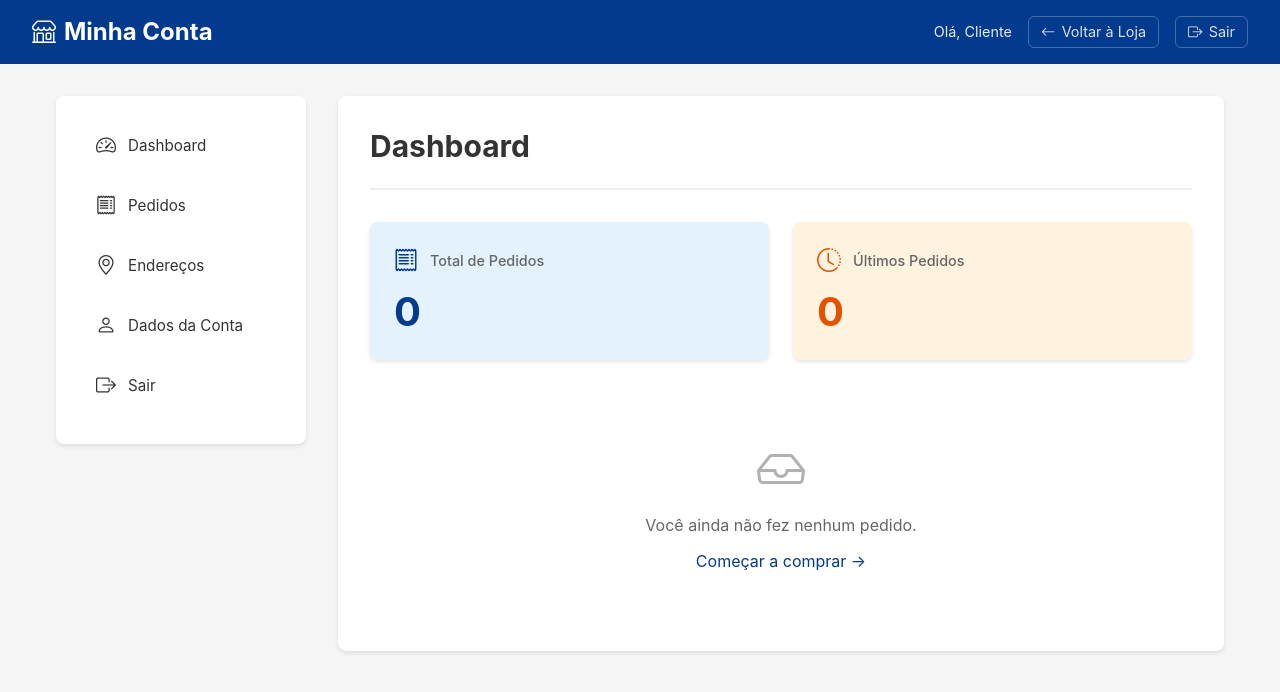
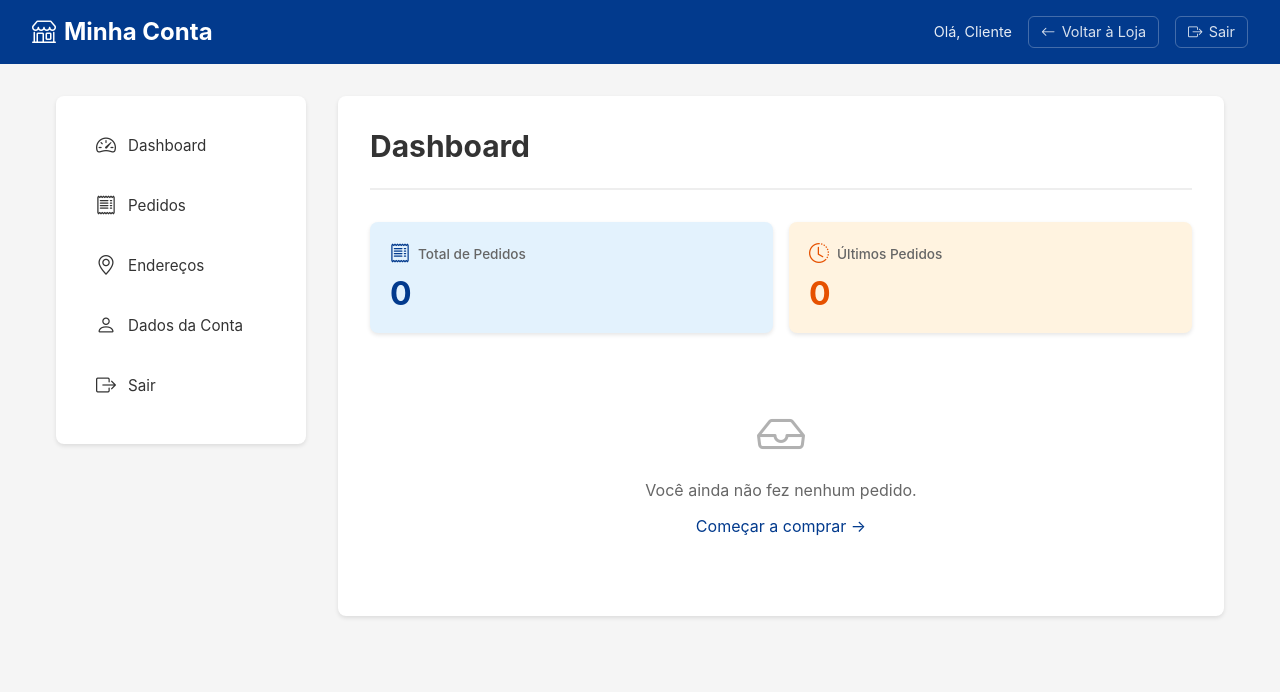
Before and after one commit to pixel12digital/ecommerce-V1.0, a PHP site: page /themes/default/storefront/customers/dashboard.php in a window 1280 px wide. Shown: the top 692 px of the page. Run offline with PHP 8.4, Linux system fonts and the light colour scheme.

Commit message:
fix: eliminar overflow horizontal mobile em todas as telas da área Minha Conta

```diff
--- a/themes/default/storefront/customers/dashboard.php
+++ b/themes/default/storefront/customers/dashboard.php
@@ -20,22 +20,26 @@ $registered = isset($_GET['registered']) ? true : false;
     </div>
 <?php endif; ?>
 
-<div style="display: grid; grid-template-columns: repeat(auto-fit, minmax(200px, 1fr)); gap: 1.5rem; margin-bottom: 2rem;">
-    <div style="background: #e3f2fd; padding: 1.5rem; border-radius: 8px; box-shadow: 0 2px 4px rgba(0,0,0,0.1);">
-        <div style="display: flex; align-items: center; gap: 0.75rem; margin-bottom: 0.75rem;">
-            <i class="bi bi-receipt icon" style="font-size: 1.5rem; color: #023A8D;"></i>
-            <span style="color: #666; font-size: 0.9rem; font-weight: 500;">Total de Pedidos</span>
+<div class="dashboard-stats">
+    <div style="background: #e3f2fd; padding: 1.25rem; border-radius: 8px; box-shadow: 0 2px 4px rgba(0,0,0,0.1);">
+        <div style="display: flex; align-items: center; gap: 0.5rem; margin-bottom: 0.5rem;">
+            <i class="bi bi-receipt" style="font-size: 1.25rem; color: #023A8D;"></i>
+            <span style="color: #666; font-size: 0.85rem; font-weight: 500;">Total de Pedidos</span>
         </div>
-        <div style="font-size: 2.5rem; font-weight: 700; color: #023A8D;"><?= $totalPedidos ?></div>
+        <div style="font-size: 2rem; font-weight: 700; color: #023A8D;"><?= $totalPedidos ?></div>
     </div>
-    <div style="background: #fff3e0; padding: 1.5rem; border-radius: 8px; box-shadow: 0 2px 4px rgba(0,0,0,0.1);">
-        <div style="display: flex; align-items: center; gap: 0.75rem; margin-bottom: 0.75rem;">
-            <i class="bi bi-clock-history icon" style="font-size: 1.5rem; color: #e65100;"></i>
-            <span style="color: #666; font-size: 0.9rem; font-weight: 500;">Últimos Pedidos</span>
+    <div style="background: #fff3e0; padding: 1.25rem; border-radius: 8px; box-shadow: 0 2px 4px rgba(0,0,0,0.1);">
+        <div style="display: flex; align-items: center; gap: 0.5rem; margin-bottom: 0.5rem;">
+            <i class="bi bi-clock-history" style="font-size: 1.25rem; color: #e65100;"></i>
+            <span style="color: #666; font-size: 0.85rem; font-weight: 500;">Últimos Pedidos</span>
         </div>
-        <div style="font-size: 2.5rem; font-weight: 700; color: #e65100;"><?= count($pedidos) ?></div>
+        <div style="font-size: 2rem; font-weight: 700; color: #e65100;"><?= count($pedidos) ?></div>
     </div>
 </div>
+<style>
+    .dashboard-stats { display: grid; grid-template-columns: 1fr 1fr; gap: 1rem; margin-bottom: 1.5rem; }
+    @media (max-width: 400px) { .dashboard-stats { grid-template-columns: 1fr; } }
+</style>
 
 <?php if (!empty($pedidos)): ?>
     <div>
--- a/themes/default/storefront/customers/layout.php
+++ b/themes/default/storefront/customers/layout.php
@@ -16,6 +16,10 @@ $customerName = $_SESSION['customer_name'] ?? 'Cliente';
     <link rel="stylesheet" href="https://cdn.jsdelivr.net/npm/bootstrap-icons@1.11.3/font/bootstrap-icons.css">
     <style>
         * { margin: 0; padding: 0; box-sizing: border-box; }
+        html, body {
+            overflow-x: hidden;
+            width: 100%;
+        }
         body {
             font-family: -apple-system, BlinkMacSystemFont, 'Segoe UI', Roboto, sans-serif;
             background: #f5f5f5;
@@ -63,6 +67,7 @@ $customerName = $_SESSION['customer_name'] ?? 'Cliente';
         }
         .container {
             max-width: 1200px;
+            width: 100%;
             margin: 2rem auto;
             padding: 0 1rem;
             display: grid;
@@ -114,6 +119,8 @@ $customerName = $_SESSION['customer_name'] ?? 'Cliente';
             border-radius: 8px;
             padding: 2rem;
             box-shadow: 0 2px 4px rgba(0,0,0,0.1);
+            min-width: 0;
+            overflow: hidden;
         }
         .content-header {
             margin-bottom: 2rem;
@@ -185,21 +192,20 @@ $customerName = $_SESSION['customer_name'] ?? 'Cliente';
                 padding: 0.5rem;
                 border-radius: 6px;
             }
+            .sidebar {
+                overflow: hidden;
+            }
             .sidebar-menu {
                 display: flex;
-                flex-wrap: nowrap;
+                flex-wrap: wrap;
                 gap: 0.25rem;
-                overflow-x: auto;
-                -webkit-overflow-scrolling: touch;
-                scrollbar-width: none;
+                justify-content: center;
             }
-            .sidebar-menu::-webkit-scrollbar { display: none; }
             .sidebar-menu li {
                 margin-bottom: 0;
-                flex: 0 0 auto;
             }
             .sidebar-menu a {
-                padding: 0.5rem 0.6rem;
+                padding: 0.45rem 0.65rem;
                 font-size: 0.75rem;
                 white-space: nowrap;
                 border-left: none !important;
```
Also changed, not shown: themes/default/storefront/customers/order-show.php (+12 -3 lines).
